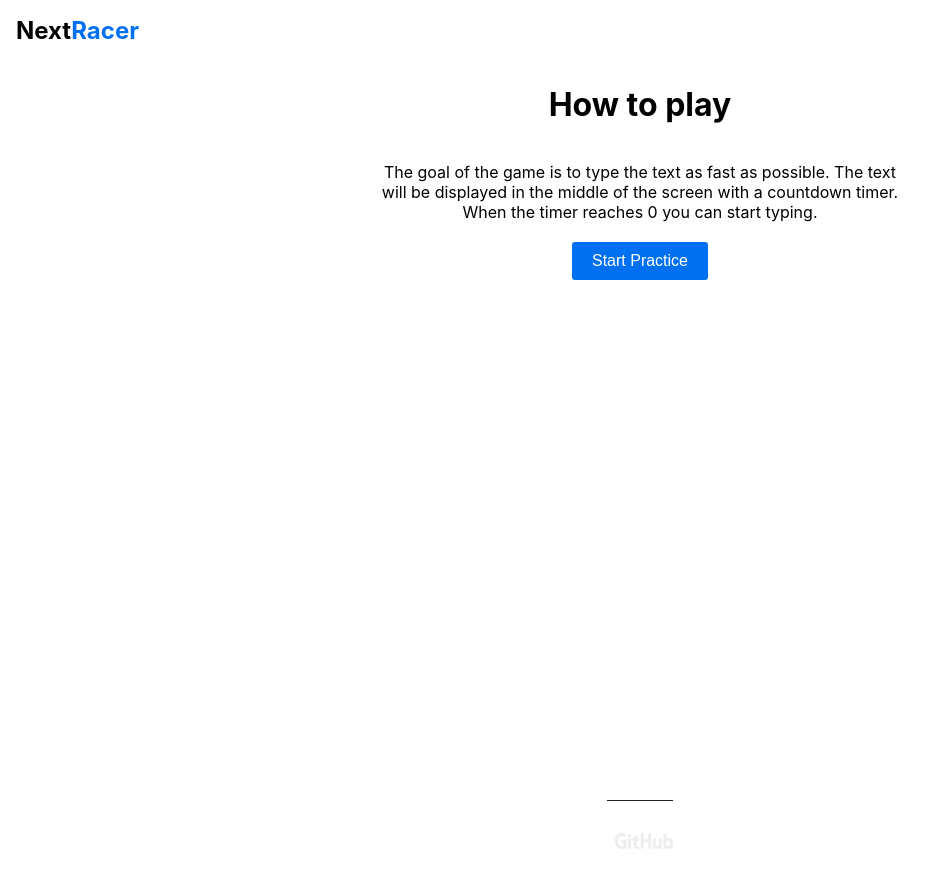
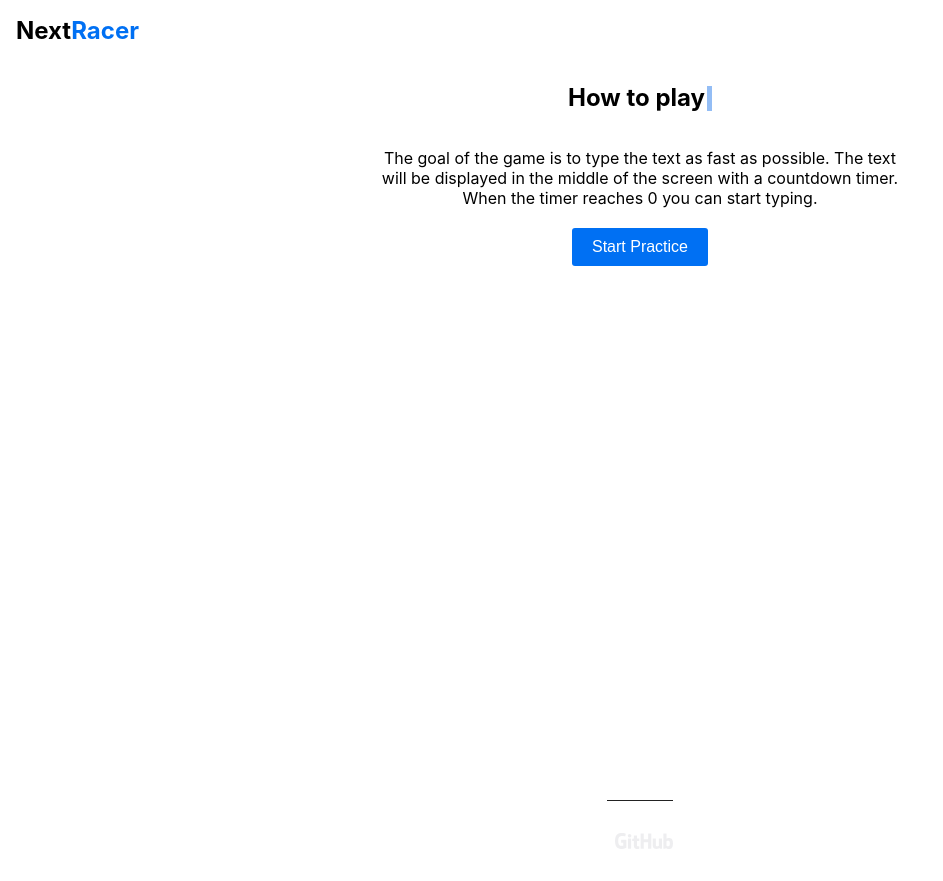
Before and after one commit to io-berg/NextRacer, a Next.js app: page /practice in a window 1280 px wide. Shown: the whole page, without its empty margins (0-943 px from the left). Built offline with nearby package versions, Linux system fonts and the light colour scheme.

Commit message:
animated text component

```diff
--- /dev/null
+++ b/components/TypingAnimatedText.tsx
@@ -0,0 +1,49 @@
+import { FC, useEffect, useState } from "react";
+import styles from "../styles/TypingAnimatedText.module.css";
+
+interface Props {
+  text: string;
+  type: "h1" | "h2" | "h3" | "h4" | "h5" | "h6" | "p" | "span" | "div";
+}
+
+const TypingAnimatedText: FC<Props> = ({ text, type }) => {
+  const [animatedText, setAnimatedText] = useState<string>("");
+
+  const animateText = async () => {
+    let progress = "";
+    for (let i = 0; i < text.length; i++) {
+      await new Promise((resolve) => setTimeout(resolve, 150));
+      progress += text[i];
+      setAnimatedText(progress);
+    }
+  };
+  let textElem;
+
+  if (type === "h1") {
+    textElem = <h1 className={styles.animatedText}>{animatedText}</h1>;
+  } else if (type === "h2") {
+    textElem = <h2 className={styles.animatedText}>{animatedText}</h2>;
+  } else if (type === "h3") {
+    textElem = <h3 className={styles.animatedText}>{animatedText}</h3>;
+  } else if (type === "h4") {
+    textElem = <h4 className={styles.animatedText}>{animatedText}</h4>;
+  } else if (type === "h5") {
+    textElem = <h5 className={styles.animatedText}>{animatedText}</h5>;
+  } else if (type === "h6") {
+    textElem = <h6 className={styles.animatedText}>{animatedText}</h6>;
+  } else if (type === "p") {
+    textElem = <p className={styles.animatedText}>{animatedText}</p>;
+  } else if (type === "span") {
+    textElem = <span className={styles.animatedText}>{animatedText}</span>;
+  } else {
+    textElem = <div className={styles.animatedText}>{animatedText}</div>;
+  }
+
+  useEffect(() => {
+    animateText();
+  }, []);
+
+  return textElem;
+};
+
+export default TypingAnimatedText;
--- a/pages/practice.tsx
+++ b/pages/practice.tsx
@@ -8,6 +8,7 @@ import {
 } from "../components/Button";
 import Header from "../components/Header";
 import Layout from "../components/Layout";
+import TypingAnimatedText from "../components/TypingAnimatedText";
 import TypingGame from "../components/TypingGame";
 import styles from "../styles/Practice.module.css";
 import getRandomParagraph from "../utils/paragraphs";
@@ -97,7 +98,7 @@ const Practice: NextPage = () => {
           </>
         ) : (
           <div className={styles.howToPlay}>
-            <h1>How to play</h1>
+            <TypingAnimatedText text="How to play" type="h1" />
             <p>
               The goal of the game is to type the text as fast as possible. The
               text will be displayed in the middle of the screen with a
--- /dev/null
+++ b/styles/TypingAnimatedText.module.css
@@ -0,0 +1,25 @@
+.animatedText {
+  margin: 1rem 0;
+  line-height: 1.5;
+  font-size: 1.5rem;
+  cursor: default;
+  display: flex;
+  align-items: center;
+  gap: 2px;
+}
+
+.animatedText::after {
+  content: "";
+  width: 5px;
+  height: 25px;
+  background: #287dec;
+  display: inline-block;
+  justify-self: center;
+  animation: cursor-blink 1.5s steps(2) infinite;
+}
+
+@keyframes cursor-blink {
+  0% {
+    opacity: 0;
+  }
+}
```
